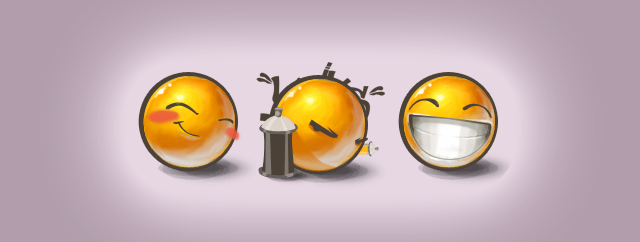
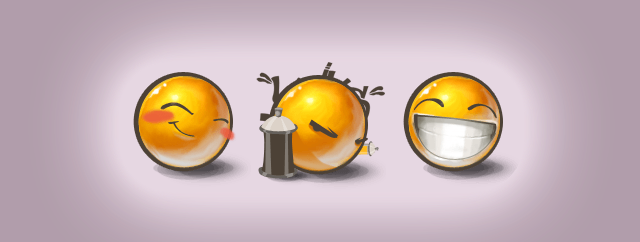
Before and after one commit to mate-academy/react_carousel, a React (Create React App) app: page / in a window 1280 px wide. Shown: the part 335-577 px from the top of the page, without its empty margins (319-959 px from the left). Built offline with nearby package versions, Linux system fonts and the light colour scheme.

Commit message:
add gaps between pictures

```diff
--- a/src/components/Carousel.scss
+++ b/src/components/Carousel.scss
@@ -18,6 +18,8 @@
 
   &__list {
     display: flex;
+    gap: 5px;
+    padding-inline: 2.5px;
   }
 
   &__buttons {
--- a/src/components/Carousel.tsx
+++ b/src/components/Carousel.tsx
@@ -18,7 +18,8 @@ export const Carousel: React.FC<Props> = (props) => {
 
   const [shift, setShift] = useState(0);
 
-  const frameWidth = frameSize * itemWidth;
+  const gap = 5;
+  const frameWidth = frameSize * (itemWidth + gap);
   const maxShift = images.length - frameSize;
 
   const handlePrevClick = () => {
@@ -51,7 +52,7 @@ export const Carousel: React.FC<Props> = (props) => {
         <ul
           className="Carousel__list"
           style={{
-            transform: `translateX(-${shift * itemWidth}px)`,
+            transform: `translateX(-${shift * (itemWidth + gap)}px)`,
             transition: `${animationDuration}ms transform`,
           }}
         >
```
